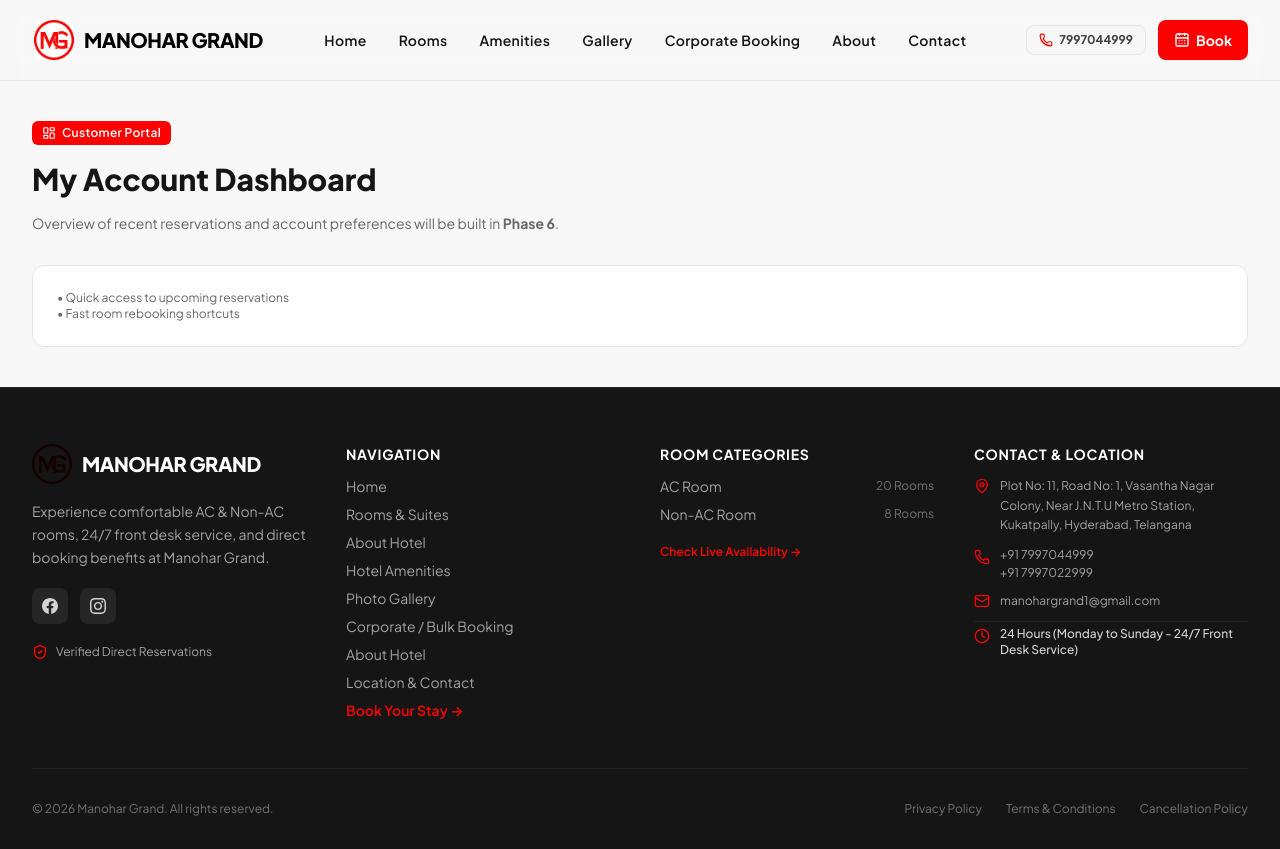
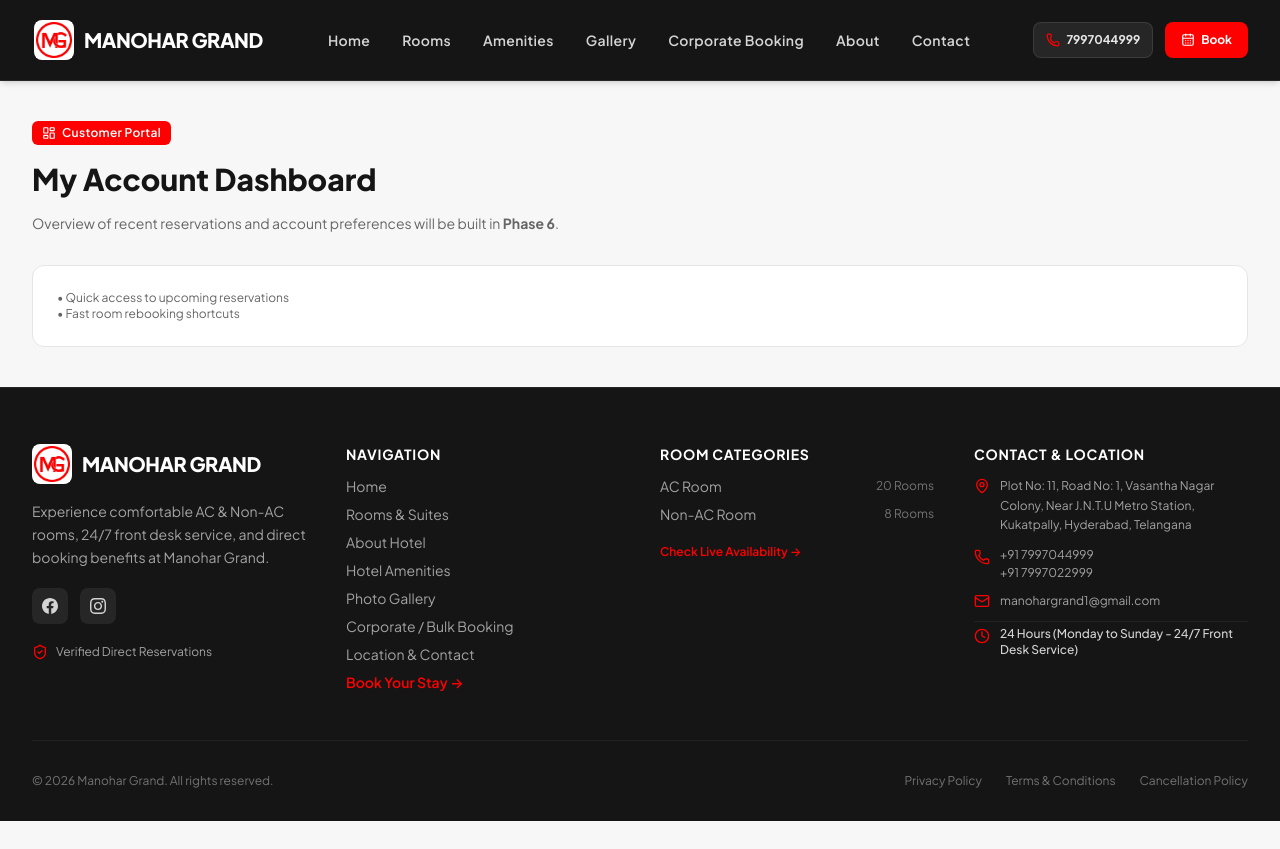
Before and after one commit to donthireddysaivarshini/manohar-grand, a React (Vite) app: page /account in a window 1280 px wide. After the commit the page ends 821 px from the top, so only its background shows below. Built offline with nearby package versions, Linux system fonts and the light colour scheme.

Commit message:
Fix mobile horizontal overflow and make header solid dark opaque with clean responsive layout

```diff
--- a/src/components/common/Logo.tsx
+++ b/src/components/common/Logo.tsx
@@ -28,15 +28,15 @@
       title: 'text-sm sm:text-base font-extrabold tracking-tight',
     },
     md: {
-      img: 'w-8 h-8 sm:w-10 sm:h-10',
-      title: 'text-base sm:text-lg md:text-xl font-black tracking-tight',
+      img: 'w-8 h-8 sm:w-9 sm:h-9 md:w-10 md:h-10',
+      title: 'text-sm xs:text-base sm:text-lg md:text-xl font-black tracking-tight',
     },
     lg: {
-      img: 'w-10 h-10 sm:w-12 sm:h-12',
-      title: 'text-lg sm:text-xl md:text-2xl font-black tracking-tight',
+      img: 'w-9 h-9 sm:w-11 sm:h-11 md:w-12 md:h-12',
+      title: 'text-base sm:text-xl md:text-2xl font-black tracking-tight',
     },
     xl: {
-      img: 'w-12 h-12 sm:w-14 sm:h-14',
+      img: 'w-11 h-11 sm:w-13 sm:h-13 md:w-14 md:h-14',
       title: 'text-xl sm:text-2xl md:text-3xl font-black tracking-tight',
     },
   };
@@ -48,7 +48,8 @@
       {/* Official Brand Logo Image */}
       <div
         className={cn(
-          'relative rounded-lg overflow-hidden shrink-0 bg-transparent flex items-center justify-center',
+          'relative rounded-lg overflow-hidden shrink-0 flex items-center justify-center p-0.5 shadow-2xs',
+          textVariant === 'light' ? 'bg-white' : 'bg-transparent',
           currentSize.img,
           imageClassName
         )}
@@ -56,7 +57,7 @@
         <img
           src="/logomg.jpeg"
           alt="Manohar Grand Logo"
-          className="w-full h-full object-contain mix-blend-multiply"
+          className="w-full h-full object-contain"
           loading="eager"
         />
       </div>
--- a/src/components/common/ScrollReveal.tsx
+++ b/src/components/common/ScrollReveal.tsx
@@ -72,13 +72,13 @@
 
     switch (direction) {
       case 'up':
-        return 'opacity-0 translate-y-6';
+        return 'opacity-0 translate-y-4';
       case 'down':
-        return 'opacity-0 -translate-y-6';
+        return 'opacity-0 -translate-y-4';
       case 'left':
-        return 'opacity-0 translate-x-6';
+        return 'opacity-0 translate-y-4';
       case 'right':
-        return 'opacity-0 -translate-x-6';
+        return 'opacity-0 translate-y-4';
       case 'fade':
       default:
         return 'opacity-0';
--- a/src/components/layout/BottomNav.tsx
+++ b/src/components/layout/BottomNav.tsx
@@ -83,8 +83,8 @@
               key={item.href}
               to={item.href}
               className={cn(
-                'flex flex-col items-center justify-center py-1 px-3 min-w-[56px] min-h-[44px] rounded-lg transition-all',
-                'focus-visible:outline-brand group',
+                'flex-1 min-w-0 flex flex-col items-center justify-center py-1 px-1 xs:px-2 min-h-[44px] rounded-lg transition-all',
+                'focus-visible:outline-brand group text-center',
                 isActive ? 'text-brand' : 'text-neutral-500 hover:text-neutral-900'
               )}
             >
--- a/src/components/layout/Footer.tsx
+++ b/src/components/layout/Footer.tsx
@@ -91,11 +91,6 @@
                 </Link>
               </li>
               <li>
-                <Link to="/about" className="hover:text-brand transition-colors">
-                  About Hotel
-                </Link>
-              </li>
-              <li>
                 <Link to="/contact" className="hover:text-brand transition-colors">
                   Location &amp; Contact
                 </Link>
@@ -147,7 +142,7 @@
                 className="flex items-start gap-2.5 hover:text-white transition-colors group"
               >
                 <MapPin className="w-4 h-4 text-brand shrink-0 mt-0.5 group-hover:scale-110 transition-transform" />
-                <span className="text-xs leading-relaxed text-neutral-400 group-hover:text-neutral-200">
+                <span className="text-xs leading-relaxed text-neutral-400 group-hover:text-neutral-200 break-words">
                   {PLACEHOLDER_HOTEL_INFO.address}
                 </span>
               </a>
@@ -168,7 +163,7 @@
                 <Mail className="w-4 h-4 text-brand shrink-0" />
                 <a
                   href={`mailto:${PLACEHOLDER_HOTEL_INFO.email}`}
-                  className="text-xs text-neutral-400 hover:text-white transition-colors"
+                  className="text-xs text-neutral-400 hover:text-white transition-colors break-all"
                 >
                   {PLACEHOLDER_HOTEL_INFO.email}
                 </a>
@@ -185,9 +180,9 @@
         </div>
 
         {/* Bottom Bar */}
-        <div className="pt-8 flex flex-col sm:flex-row items-center justify-between gap-4 text-xs text-neutral-500">
+        <div className="pt-8 flex flex-col sm:flex-row items-center justify-between gap-4 text-xs text-neutral-500 text-center sm:text-left">
           <p>&copy; {currentYear} Manohar Grand. All rights reserved.</p>
-          <div className="flex items-center gap-6">
+          <div className="flex flex-wrap items-center justify-center gap-4 sm:gap-6">
             <span className="hover:text-neutral-400 cursor-pointer">
               Privacy Policy
             </span>
--- a/src/components/layout/Navbar.tsx
+++ b/src/components/layout/Navbar.tsx
@@ -23,28 +23,28 @@
 
 export const Navbar: React.FC = () => {
   return (
-    <header className="sticky top-0 z-40 bg-white/98 backdrop-blur-md border-b border-neutral-200 shadow-xs transition-all">
-      <Container size="xl">
-        <div className="flex items-center justify-between h-16 sm:h-20">
+    <header className="sticky top-0 z-40 w-full bg-neutral-dark text-white border-b border-neutral-800 shadow-md transition-all">
+      <Container size="xl" className="px-3 xs:px-4 sm:px-6 md:px-8">
+        <div className="flex items-center justify-between h-14 sm:h-16 md:h-20 gap-2">
           {/* Brand Logo Area */}
           <Link
             to="/"
-            className="flex items-center gap-2 group focus-visible:outline-brand rounded-lg p-0.5"
+            className="flex items-center gap-2 group focus-visible:outline-brand rounded-lg p-0.5 shrink-0 min-w-0"
             aria-label="Manohar Grand Home"
           >
-            <Logo size="md" />
+            <Logo size="md" textVariant="light" />
           </Link>
 
           {/* Desktop Navigation Links */}
-          <nav className="hidden lg:flex items-center gap-7 xl:gap-8" aria-label="Main Navigation">
+          <nav className="hidden lg:flex items-center gap-6 xl:gap-8" aria-label="Main Navigation">
             {NAV_ITEMS.map((item) => (
               <NavLink
                 key={item.href}
                 to={item.href}
                 className={({ isActive }) =>
                   cn(
-                    'text-sm font-semibold tracking-wide transition-colors hover:text-brand relative py-1 focus-visible:outline-brand rounded',
-                    isActive ? 'text-brand font-bold' : 'text-neutral-dark'
+                    'text-sm font-semibold tracking-wide transition-colors py-1 focus-visible:outline-brand rounded relative',
+                    isActive ? 'text-brand font-bold' : 'text-neutral-300 hover:text-white'
                   )
                 }
               >
@@ -60,20 +60,20 @@
             ))}
           </nav>
 
-          {/* Header Actions (Call & Book) */}
-          <div className="flex items-center gap-2.5 sm:gap-3">
+          {/* Header Actions (Phone Pill & Red Book Button) */}
+          <div className="flex items-center gap-1.5 xs:gap-2 sm:gap-3 shrink-0">
             <a
               href="tel:7997044999"
-              className="inline-flex items-center gap-1.5 px-3 py-1.5 rounded-lg border border-neutral-200 text-neutral-700 hover:text-brand hover:border-brand/40 text-xs font-bold transition-colors"
-              aria-label="Call Front Desk"
+              className="inline-flex items-center justify-center gap-1.5 h-8 sm:h-9 px-2.5 sm:px-3 rounded-lg bg-neutral-800 border border-neutral-700/80 text-neutral-200 hover:text-white hover:border-neutral-500 text-xs font-semibold transition-colors"
+              aria-label="Call Reception 7997044999"
             >
-              <Phone className="w-3.5 h-3.5 text-brand" />
-              <span className="hidden xs:inline">7997044999</span>
+              <Phone className="w-3.5 h-3.5 text-brand shrink-0" />
+              <span className="hidden sm:inline font-bold">7997044999</span>
             </a>
 
-            <Link to="/booking">
-              <Button variant="primary" size="sm" className="gap-1.5 font-bold text-xs sm:text-sm h-9 sm:h-10 px-3 sm:px-4">
-                <CalendarDays className="w-4 h-4" />
+            <Link to="/booking" className="shrink-0">
+              <Button variant="primary" size="sm" className="gap-1.5 font-bold text-xs h-8 sm:h-9 px-3 sm:px-4 shrink-0 shadow-sm">
+                <CalendarDays className="w-3.5 h-3.5" />
                 <span>Book</span>
               </Button>
             </Link>
--- a/src/components/sections/WelcomeSection.tsx
+++ b/src/components/sections/WelcomeSection.tsx
@@ -14,8 +14,8 @@
       <Container size="xl">
         <div className="grid grid-cols-1 lg:grid-cols-2 gap-10 lg:gap-14 items-center">
           {/* Left: Dual Image Showcase */}
-          <ScrollReveal direction="left" className="relative">
-            <div className="relative z-10 aspect-[4/3] rounded-card overflow-hidden shadow-card border border-neutral-border bg-neutral-100 group">
+          <ScrollReveal direction="up" className="relative">
+            <div className="relative z-10 aspect-[4/3] rounded-2xl overflow-hidden shadow-card border border-neutral-border bg-neutral-100 group">
               <img
                 src={DEMO_MEDIA.welcome.primary}
                 alt="Hotel reception and welcoming ambience (Demo Stock)"
@@ -23,7 +23,7 @@
                 className="w-full h-full object-cover transition-transform duration-500 group-hover:scale-105"
               />
             </div>
-            <div className="hidden sm:block absolute -bottom-5 -right-5 z-20 w-1/2 aspect-[4/3] rounded-card overflow-hidden shadow-elevated border-4 border-white bg-neutral-100">
+            <div className="hidden sm:block absolute -bottom-3 -right-2 md:-bottom-4 md:-right-4 z-20 w-1/2 aspect-[4/3] rounded-xl overflow-hidden shadow-elevated border-4 border-white bg-neutral-100">
               <img
                 src={DEMO_MEDIA.welcome.secondary}
                 alt="Guest room detail (Demo Stock)"
@@ -34,7 +34,7 @@
           </ScrollReveal>
 
           {/* Right: Editorial Intro Content */}
-          <ScrollReveal direction="right" className="flex flex-col items-start gap-4 sm:gap-5">
+          <ScrollReveal direction="up" className="flex flex-col items-start gap-4 sm:gap-5">
             <Badge variant="brand" size="md">
               Welcome to Manohar Grand
             </Badge>
--- a/src/styles/index.css
+++ b/src/styles/index.css
@@ -16,14 +16,32 @@
     --color-dark: #151515;
   }
 
+  *, *::before, *::after {
+    box-sizing: border-box;
+  }
+
   html {
     scroll-behavior: smooth;
     -webkit-tap-highlight-color: transparent;
+    width: 100%;
+    max-width: 100%;
+    overflow-x: hidden;
   }
 
   body {
     background-color: var(--color-bg-light);
     color: var(--color-text-primary);
+    width: 100%;
+    max-width: 100%;
+    overflow-x: hidden;
+    position: relative;
+    margin: 0;
+    padding: 0;
+  }
+
+  #root {
+    width: 100%;
+    max-width: 100%;
     overflow-x: hidden;
   }
 
```
